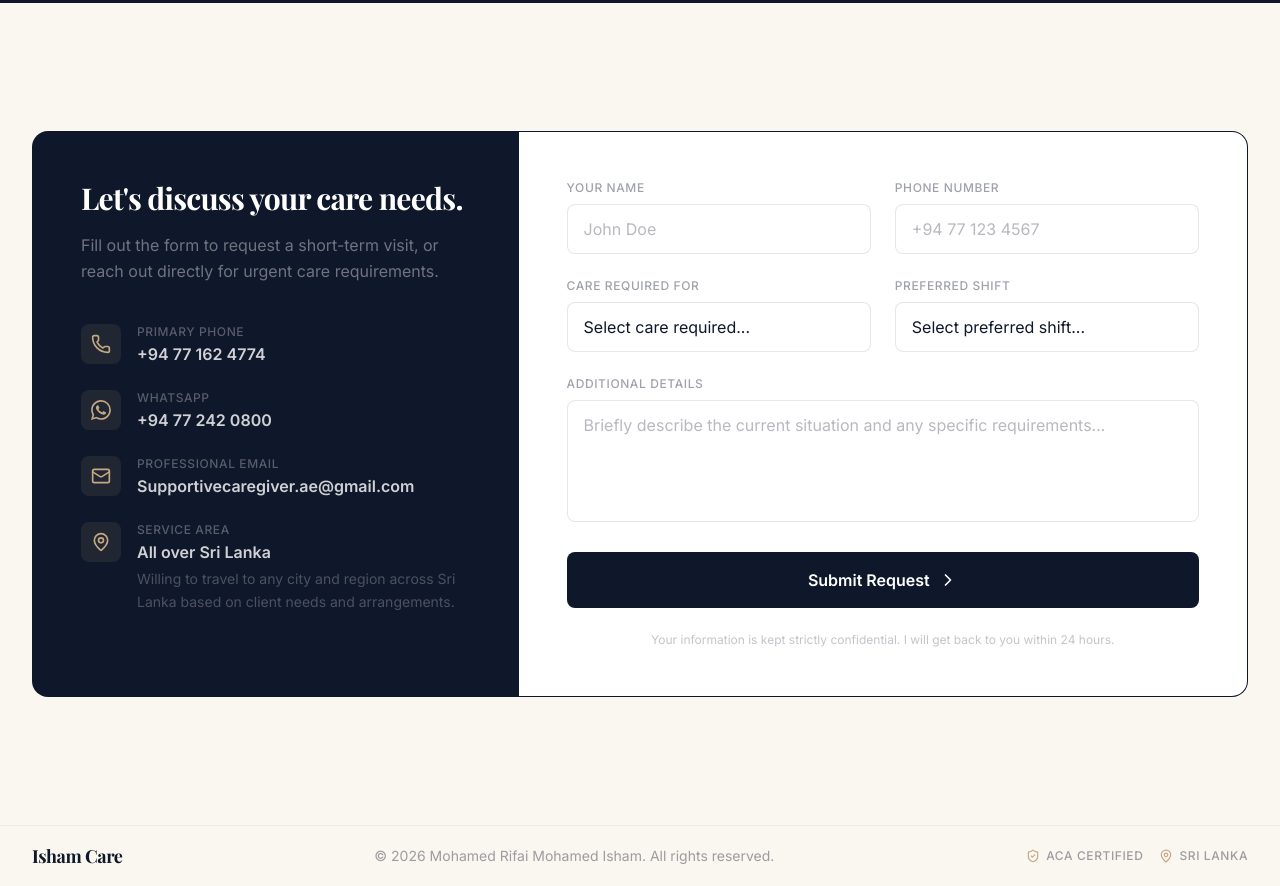
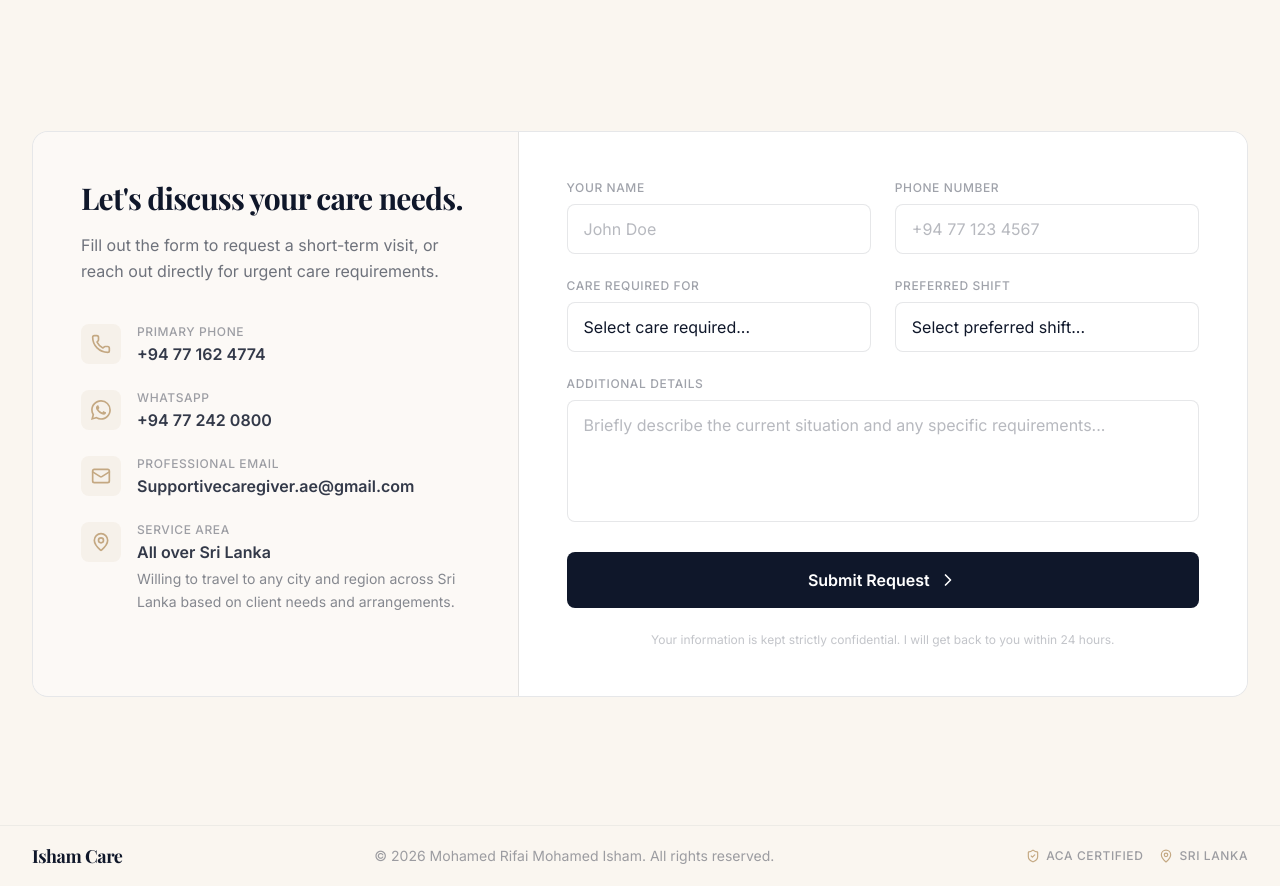
Before and after one commit to nazham/caregiver-portfolio, a Next.js app: page / in a window 1280 px wide. Shown: the part 5200-6086 px from the top of the page. Built offline with nearby package versions, Linux system fonts and the light colour scheme.

Commit message:
feat: implement light/dark mode support across credentials, document cards, and contact sections

```diff
--- a/src/components/Contact.tsx
+++ b/src/components/Contact.tsx
@@ -72,14 +72,14 @@ export default function Contact() {
       <div className="container-custom">
 
         {/* Main Banner Block */}
-        <div className="bg-[#0F172A] rounded-2xl overflow-hidden border border-[#0F172A]/5 dark:border-white/5">
+        <div className="bg-white dark:bg-[#161F30] rounded-2xl overflow-hidden border border-[#0F172A]/10 dark:border-white/5 transition-colors duration-300">
           <div className="grid lg:grid-cols-5 h-full">
 
             {/* Contact Details Column */}
-            <aside className="lg:col-span-2 p-10 md:p-12 text-white relative overflow-hidden">
+            <aside className="lg:col-span-2 p-10 md:p-12 bg-[#FAF6F0]/60 dark:bg-[#0B0F19]/60 text-[#0F172A] dark:text-slate-100 relative overflow-hidden border-b lg:border-b-0 lg:border-r border-[#0F172A]/10 dark:border-white/5 transition-colors duration-300">
               <div className="relative z-10">
-                <h3 className="heading-serif text-3xl font-bold mb-4">{contact.heading}</h3>
-                <p className="text-white/40 mb-10 leading-relaxed">
+                <h3 className="heading-serif text-3xl font-bold mb-4 text-[#0F172A] dark:text-slate-100">{contact.heading}</h3>
+                <p className="text-[#0F172A]/60 dark:text-slate-400 mb-10 leading-relaxed">
                   {contact.description}
                 </p>
 
@@ -90,8 +90,8 @@ export default function Contact() {
                       <Phone className="w-5 h-5 text-[#C4A882]" />
                     </div>
                     <div>
-                      <p className="text-xs text-white/30 font-medium uppercase tracking-wider">{details.phoneLabel}</p>
-                      <p className="font-semibold text-white/80 mt-0.5">{details.phone}</p>
+                      <p className="text-xs text-[#0F172A]/40 dark:text-slate-500 font-medium uppercase tracking-wider">{details.phoneLabel}</p>
+                      <p className="font-semibold text-[#0F172A]/85 dark:text-slate-200 mt-0.5">{details.phone}</p>
                     </div>
                   </div>
 
@@ -110,8 +110,8 @@ export default function Contact() {
                         </svg>
                       </div>
                       <div>
-                        <p className="text-xs text-white/30 font-medium uppercase tracking-wider">{details.whatsappLabel}</p>
-                        <p className="font-semibold text-white/80 mt-0.5">{details.whatsapp}</p>
+                        <p className="text-xs text-[#0F172A]/40 dark:text-slate-500 font-medium uppercase tracking-wider">{details.whatsappLabel}</p>
+                        <p className="font-semibold text-[#0F172A]/85 dark:text-slate-200 mt-0.5">{details.whatsapp}</p>
                       </div>
                     </div>
                   )}
@@ -122,8 +122,8 @@ export default function Contact() {
                       <Mail className="w-5 h-5 text-[#C4A882]" />
                     </div>
                     <div>
-                      <p className="text-xs text-white/30 font-medium uppercase tracking-wider">{details.emailLabel}</p>
-                      <p className="font-semibold text-white/80 mt-0.5">{details.email}</p>
+                      <p className="text-xs text-[#0F172A]/40 dark:text-slate-500 font-medium uppercase tracking-wider">{details.emailLabel}</p>
+                      <p className="font-semibold text-[#0F172A]/85 dark:text-slate-200 mt-0.5">{details.email}</p>
                     </div>
                   </div>
 
@@ -133,10 +133,10 @@ export default function Contact() {
                       <MapPin className="w-5 h-5 text-[#C4A882]" />
                     </div>
                     <div>
-                      <p className="text-xs text-white/30 font-medium uppercase tracking-wider">{details.locationLabel}</p>
-                      <p className="font-semibold text-white/80 mt-0.5">{details.location}</p>
+                      <p className="text-xs text-[#0F172A]/40 dark:text-slate-500 font-medium uppercase tracking-wider">{details.locationLabel}</p>
+                      <p className="font-semibold text-[#0F172A]/85 dark:text-slate-200 mt-0.5">{details.location}</p>
                       {details.locationDetails && (
-                        <p className="text-sm text-white/25 mt-1 leading-relaxed">{details.locationDetails}</p>
+                        <p className="text-sm text-[#0F172A]/50 dark:text-slate-500 mt-1 leading-relaxed">{details.locationDetails}</p>
                       )}
                     </div>
                   </div>
--- a/src/components/Credentials.tsx
+++ b/src/components/Credentials.tsx
@@ -9,20 +9,20 @@ export default function Credentials() {
   return (
     <section
       id="credentials"
-      className="section-padding bg-[#0F172A] text-white relative overflow-hidden"
+      className="section-padding bg-[#FAF6F0] dark:bg-[#0B0F19] text-[#0F172A] dark:text-slate-100 relative overflow-hidden transition-colors duration-300"
     >
       <div className="container-custom relative z-10">
 
         {/* Section Header */}
         <div className="text-center max-w-2xl mx-auto mb-16">
           <div
-            className="inline-flex items-center gap-2 px-3 py-1 bg-white/5 rounded-full text-white/50 text-xs font-medium uppercase tracking-wider mb-5 border border-white/10"
+            className="inline-flex items-center gap-2 px-3 py-1 bg-[#0F172A]/5 dark:bg-white/5 rounded-full text-[#0F172A]/50 dark:text-white/50 text-xs font-medium uppercase tracking-wider mb-5 border border-[#0F172A]/10 dark:border-white/10"
           >
             <ShieldCheck className="w-3.5 h-3.5 text-[#C4A882]" />
             {credentials.badgeText}
           </div>
-          <h2 className="heading-serif text-3xl sm:text-4xl font-bold mb-4">{credentials.title}</h2>
-          <p className="text-white/40 leading-relaxed">{credentials.description}</p>
+          <h2 className="heading-serif text-3xl sm:text-4xl font-bold mb-4 text-[#0F172A] dark:text-slate-100">{credentials.title}</h2>
+          <p className="text-[#0F172A]/60 dark:text-slate-400 leading-relaxed">{credentials.description}</p>
         </div>
 
         {/* Credentials Cards Grid */}
@@ -30,11 +30,11 @@ export default function Credentials() {
           {credentials.certifications.map((cert, index) => (
             <article
               key={index}
-              className="bg-white/[0.03] border border-white/10 p-8 rounded-2xl hover:border-[#C4A882]/30 hover:-translate-y-1 hover:shadow-[0_8px_30px_rgba(0,0,0,0.04)] transition-all duration-300 ease-[cubic-bezier(0.23,1,0.32,1)] group motion-reduce:transition-none motion-reduce:hover:transform-none"
+              className="bg-white dark:bg-[#161F30] border border-[#0F172A]/10 dark:border-white/5 p-8 rounded-2xl hover:border-[#C4A882]/30 hover:-translate-y-1 hover:shadow-[0_8px_30px_rgba(0,0,0,0.04)] transition-all duration-300 ease-[cubic-bezier(0.23,1,0.32,1)] group motion-reduce:transition-none motion-reduce:hover:transform-none"
             >
               <div className="flex items-start justify-between mb-8">
                 <div
-                  className="bg-white/5 p-3 rounded-xl group-hover:bg-[#C4A882]/10 transition-colors duration-300"
+                  className="bg-[#0F172A]/5 dark:bg-white/5 p-3 rounded-xl group-hover:bg-[#C4A882]/10 dark:group-hover:bg-[#C4A882]/10 transition-colors duration-300"
                 >
                   <Award className="w-7 h-7 text-[#C4A882]" />
                 </div>
@@ -42,15 +42,15 @@ export default function Credentials() {
                   className={`text-xs font-semibold px-3 py-1 rounded-full border ${
                     cert.isActive
                       ? 'bg-[#C4A882]/10 text-[#C4A882] border-[#C4A882]/20'
-                      : 'bg-white/5 text-white/40 border-white/10'
+                      : 'bg-[#0F172A]/5 dark:bg-white/5 text-[#0F172A]/40 dark:text-white/40 border-[#0F172A]/10 dark:border-white/10'
                   }`}
                 >
                   {cert.badge}
                 </span>
               </div>
 
-              <h3 className="heading-serif text-2xl font-bold mb-2">{cert.title}</h3>
-              <p className="font-medium mb-6 text-[#C4A882]/80">
+              <h3 className="heading-serif text-2xl font-bold mb-2 text-[#0F172A] dark:text-slate-100">{cert.title}</h3>
+              <p className="font-medium mb-6 text-[#C4A882]/85 dark:text-[#C4A882]/80">
                 {cert.subtitle}
               </p>
 
@@ -59,15 +59,15 @@ export default function Credentials() {
                 {cert.details.map((detail, dIdx) => (
                   <div
                     key={dIdx}
-                    className="flex flex-col sm:flex-row sm:justify-between sm:items-baseline gap-1 sm:gap-4 border-b border-white/5 pb-3 last:border-b-0 last:pb-0 last:pt-1"
+                    className="flex flex-col sm:flex-row sm:justify-between sm:items-baseline gap-1 sm:gap-4 border-b border-[#0F172A]/5 dark:border-white/5 pb-3 last:border-b-0 last:pb-0 last:pt-1"
                   >
-                    <span className="text-white/30 text-sm shrink-0">{detail.label}</span>
-                    <span className="text-sm font-medium text-left sm:text-right text-white/70">
+                    <span className="text-[#0F172A]/40 dark:text-slate-500 text-sm shrink-0">{detail.label}</span>
+                    <span className="text-sm font-medium text-left sm:text-right text-[#0F172A]/85 dark:text-slate-300">
                       {detail.value}
                       {detail.subValue && (
                         <>
                           <br className="hidden sm:inline" />
-                          <span className="text-white/25 text-xs font-normal block sm:inline-block sm:mt-0.5">{detail.subValue}</span>
+                          <span className="text-[#0F172A]/30 dark:text-slate-500 text-xs font-normal block sm:inline-block sm:mt-0.5">{detail.subValue}</span>
                         </>
                       )}
                     </span>
@@ -79,10 +79,10 @@ export default function Credentials() {
         </div>
 
         {/* Verified Documents Grid */}
-        <div className="mt-20 pt-20 border-t border-white/5">
+        <div className="mt-20 pt-20 border-t border-[#0F172A]/10 dark:border-white/5">
           <div className="text-center max-w-2xl mx-auto mb-12">
-            <h3 className="heading-serif text-2xl font-bold mb-3 text-white">Verified Documents</h3>
-            <p className="text-white/35 text-sm">Verified document copies available for immediate review.</p>
+            <h3 className="heading-serif text-2xl font-bold mb-3 text-[#0F172A] dark:text-slate-100">Verified Documents</h3>
+            <p className="text-[#0F172A]/60 dark:text-slate-400 text-sm">Verified document copies available for immediate review.</p>
           </div>
 
           <div className="grid grid-cols-1 md:grid-cols-3 gap-6">
--- a/src/components/DocumentCard.tsx
+++ b/src/components/DocumentCard.tsx
@@ -17,10 +17,10 @@ export default function DocumentCard({ title, type, pdfPath, thumbPath, priority
 
   return (
     <article
-      className="group bg-white/[0.02] border border-white/5 hover:border-[#C4A882]/20 hover:-translate-y-1 hover:shadow-[0_8px_30px_rgba(0,0,0,0.04)] rounded-2xl overflow-hidden transition-all duration-300 ease-[cubic-bezier(0.23,1,0.32,1)] flex flex-col h-full motion-reduce:transition-none motion-reduce:hover:transform-none"
+      className="group bg-white dark:bg-[#161F30] border border-[#0F172A]/10 dark:border-white/5 hover:border-[#C4A882]/20 hover:-translate-y-1 hover:shadow-[0_8px_30px_rgba(0,0,0,0.04)] rounded-2xl overflow-hidden transition-all duration-300 ease-[cubic-bezier(0.23,1,0.32,1)] flex flex-col h-full motion-reduce:transition-none motion-reduce:hover:transform-none"
     >
       {/* Thumbnail Cover — Full-bleed preview to eliminate empty space */}
-      <div className="relative aspect-[4/3] w-full overflow-hidden border-b border-white/5">
+      <div className="relative aspect-[4/3] w-full overflow-hidden border-b border-[#0F172A]/5 dark:border-white/5">
         <Image
           src={thumbPath}
           alt={`${title} Thumbnail`}
@@ -39,14 +39,14 @@ export default function DocumentCard({ title, type, pdfPath, thumbPath, priority
             className={`inline-flex items-center px-2.5 py-0.5 rounded-full text-[10px] font-semibold uppercase tracking-wider border ${
               isResume
                 ? 'bg-[#C4A882]/10 text-[#C4A882] border-[#C4A882]/20'
-                : 'bg-white/5 text-white/40 border-white/10'
+                : 'bg-[#0F172A]/5 dark:bg-white/5 text-[#0F172A]/40 dark:text-white/40 border-[#0F172A]/10 dark:border-white/10'
             }`}
           >
             {type}
           </span>
 
           {/* Document Title */}
-          <h4 className="heading-serif text-lg font-bold text-white mt-3 leading-snug line-clamp-2">
+          <h4 className="heading-serif text-lg font-bold text-[#0F172A] dark:text-slate-100 mt-3 leading-snug line-clamp-2">
             {title}
           </h4>
         </div>
```
